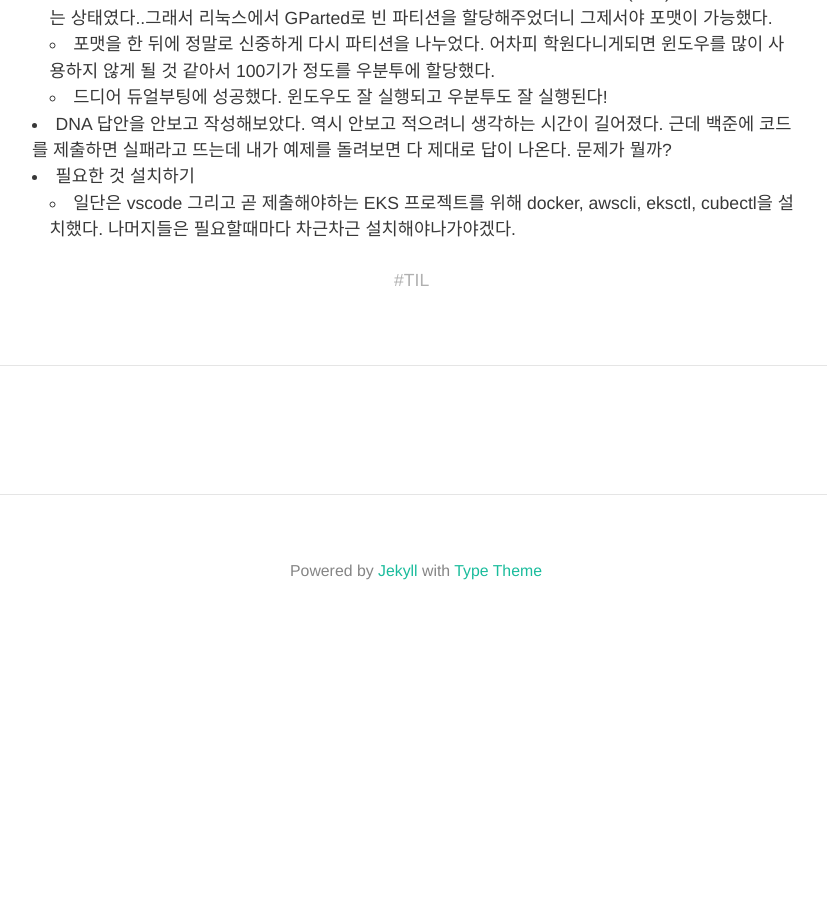
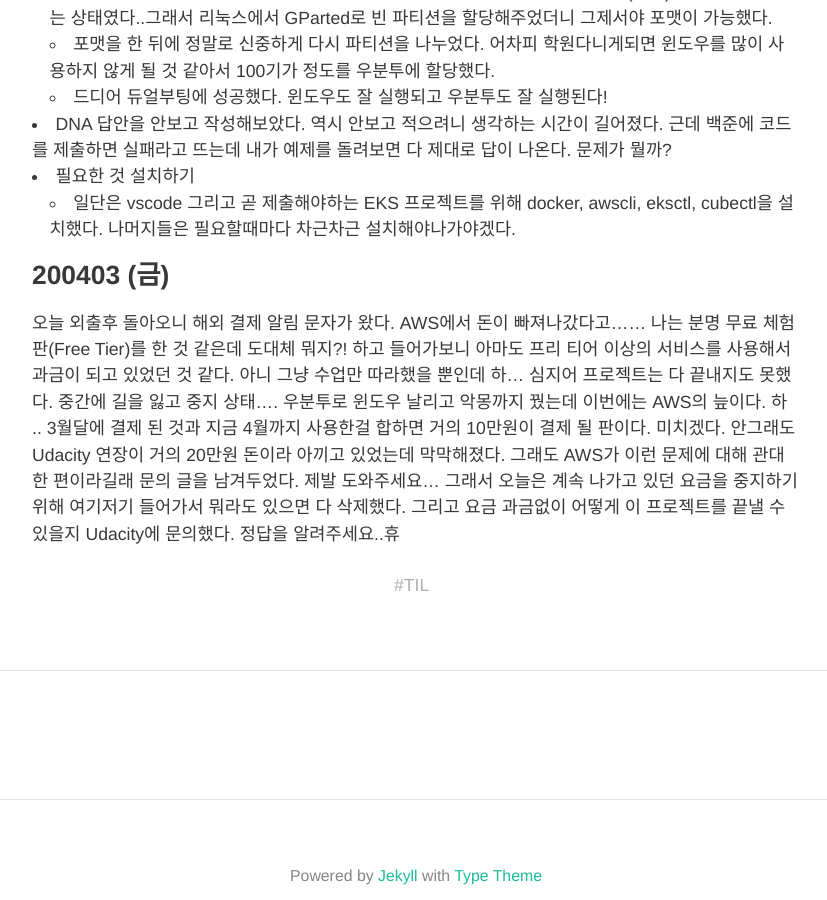
Before and after one commit to HyunlangBan/hyunlangban.github.io, a Jekyll site: the page built from _posts/TIL/2020-03-30-week-til.md, in a window 1280 px wide and 900 px high, scrolled down 1362 px. Shown: the whole window, without its empty margins (224-1051 px from the left). Built offline with Jekyll 4.4.1, drawn with Linux system fonts in a browser that asks for light colours; nearby versions of some CDN libraries; some web fonts are replaced; comment, search, counter and statistics services are not loaded; before the commit the page ends 2009 px from its top, so only the background shows below that.

Commit message:
Add 200403 TIL

```diff
--- a/_posts/TIL/2020-03-30-week-til.md
+++ b/_posts/TIL/2020-03-30-week-til.md
@@ -34,3 +34,7 @@ title: 200330-200405 TIL
 - DNA 답안을 안보고 작성해보았다. 역시 안보고 적으려니 생각하는 시간이 길어졌다. 근데 백준에 코드를 제출하면 실패라고 뜨는데 내가 예제를 돌려보면 다 제대로 답이 나온다. 문제가 뭘까?
 - 필요한 것 설치하기
   - 일단은 vscode 그리고 곧 제출해야하는 EKS 프로젝트를 위해 docker, awscli, eksctl, cubectl을 설치했다. 나머지들은 필요할때마다 차근차근 설치해야나가야겠다.
+
+### 200403 (금)
+오늘 외출후 돌아오니 해외 결제 알림 문자가 왔다. AWS에서 돈이 빠져나갔다고...... 나는 분명 무료 체험판(Free Tier)를 한 것 같은데 도대체 뭐지?! 하고 들어가보니 아마도 프리 티어 이상의 서비스를 사용해서 과금이 되고 있었던 것 같다. 아니 그냥 수업만 따라했을 뿐인데 하... 심지어 프로젝트는 다 끝내지도 못했다. 중간에 길을 잃고 중지 상태.... 우분투로 윈도우 날리고 악몽까지 꿨는데 이번에는 AWS의 늪이다. 하 .. 3월달에 결제 된 것과 지금 4월까지 사용한걸 합하면 거의 10만원이 결제 될 판이다. 미치겠다. 안그래도 Udacity 연장이 거의 20만원 돈이라 아끼고 있었는데 막막해졌다. 그래도 AWS가 이런 문제에 대해 관대한 편이라길래 문의 글을 남겨두었다. 제발 도와주세요...
+그래서 오늘은 계속 나가고 있던 요금을 중지하기 위해 여기저기 들어가서 뭐라도 있으면 다 삭제했다. 그리고 요금 과금없이 어떻게 이 프로젝트를 끝낼 수 있을지 Udacity에 문의했다. 정답을 알려주세요..휴
```
